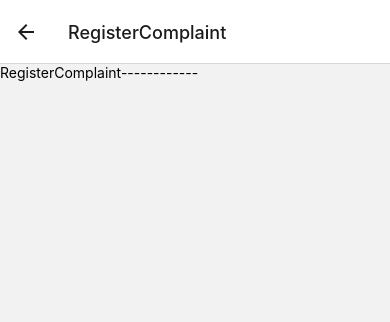
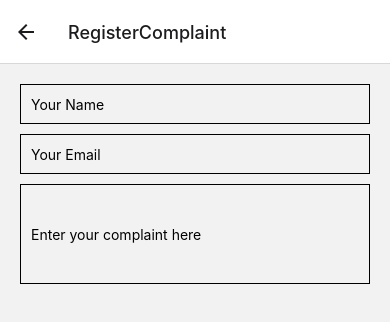
Before and after one commit to a111222A/acPublic, a React Native app: screen /RegisterComplaint in a window 390 px wide. Shown: the top 322 px of the page. Built offline with nearby package versions, Linux system fonts and the light colour scheme.

Commit message:
test by avik

```diff
--- a/Components/RegisterComplaint.tsx
+++ b/Components/RegisterComplaint.tsx
@@ -1,11 +1,39 @@
 import React from "react";
-import { Text, View } from 'react-native';
+import { Text, View,StyleSheet,TextInput,Button } from 'react-native';
+
 const RegisterComplaint = ()=>{
     return(
-        <View>
-            <Text>RegisterComplaint------------</Text>
+        <View style={styles.container}>
+            <TextInput
+        style={styles.input}
+        placeholder="Your Name"
+      />
+      <TextInput
+        style={styles.input}
+        placeholder="Your Email"
+        keyboardType="email-address"
+      />
+      <TextInput
+        style={[styles.input, { height: 100 }]}
+        placeholder="Enter your complaint here"
+      />
+      {/*<Button title="Submit Complaint"  />*/}
+
+
         </View>
 
     )
 };
+const styles = StyleSheet.create({
+    container: {
+      padding: 20,
+    },
+    input: {
+      height: 40,
+      borderColor: '#000',
+      borderWidth: 1,
+      marginBottom: 10,
+      padding: 10,
+    },
+  });
 export default RegisterComplaint;
```
